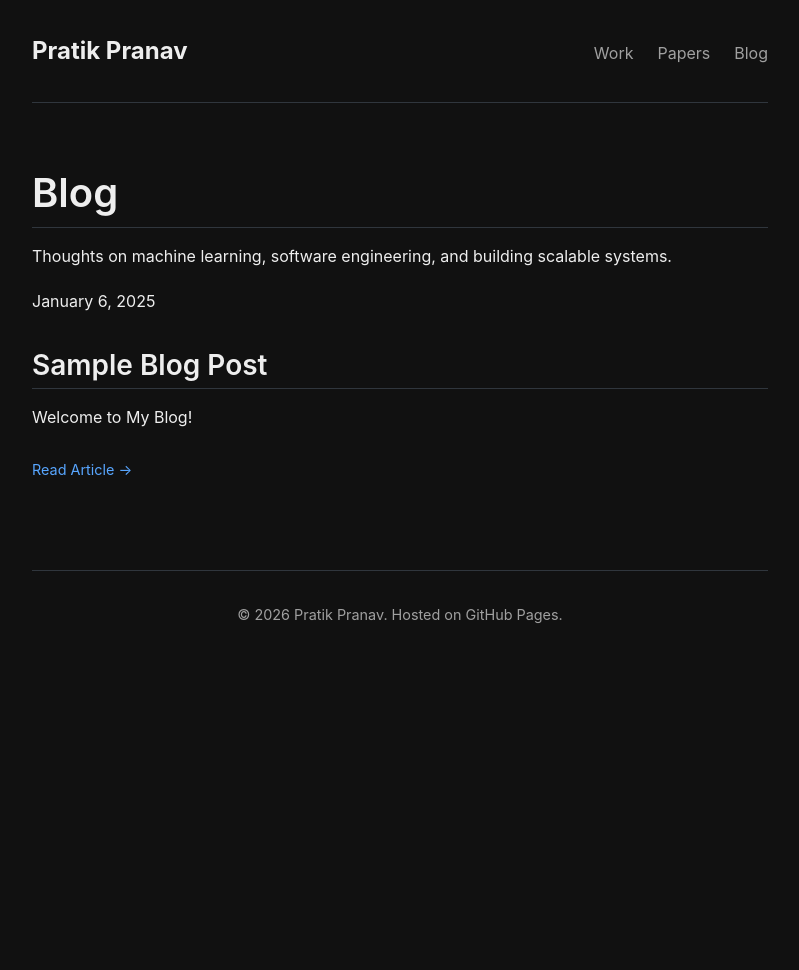
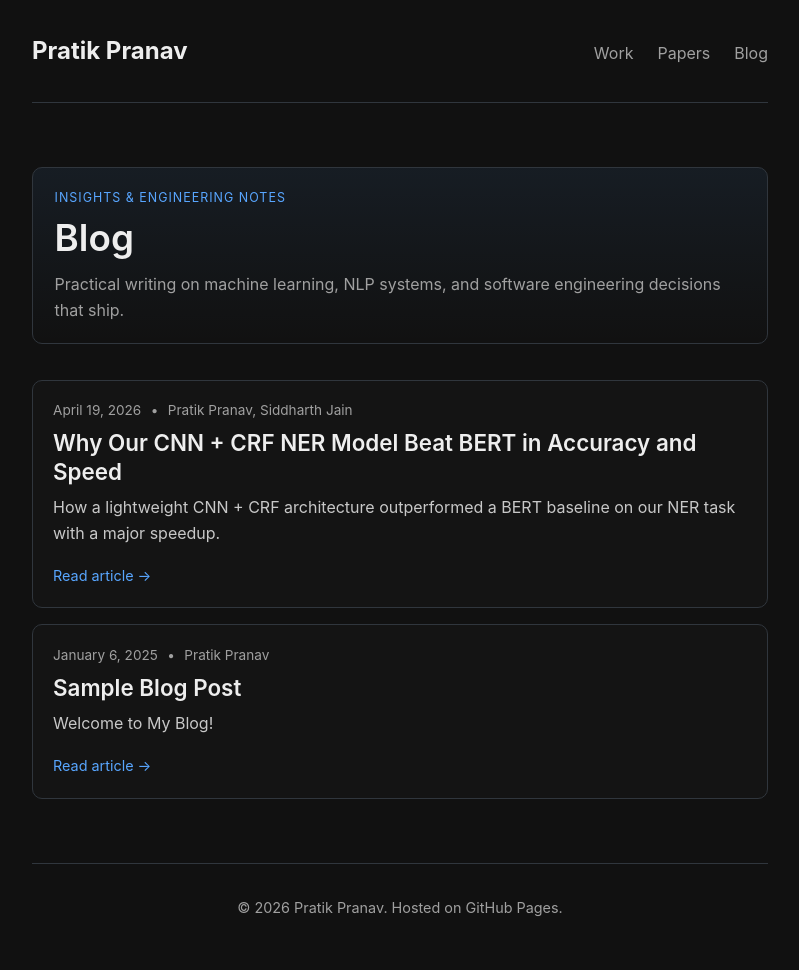
Before and after one commit to pratkpranav/pratkpranav.github.io, a Jekyll site: the page built from blog/index.md, in a window 1280 px wide. Shown: the whole page, without its empty margins (240-1039 px from the left). Built offline with Jekyll 4.4.1, drawn with Linux system fonts in a browser that asks for light colours; before the commit the page ends 900 px from its top, so only the background shows below that.

Commit message:
Add CNN+CRF NER blog post and refresh blog UI

```diff
--- a/_layouts/post.html
+++ b/_layouts/post.html
@@ -6,7 +6,11 @@ layout: default
   <header class="post-header">
     <small class="post-date">{{ page.date | date: "%B %-d, %Y" }}</small>
     <h1 class="post-title">{{ page.title }}</h1>
-    <p class="post-author">by {{ page.author | default: site.author }}</p>
+    {% if page.authors %}
+      <p class="post-author">by {{ page.authors | join: ", " }}</p>
+    {% else %}
+      <p class="post-author">by {{ page.author | default: site.author }}</p>
+    {% endif %}
   </header>
 
   <div class="post-content">
--- /dev/null
+++ b/_posts/2026-04-19-cnn-crf-ner-practical-win.md
@@ -0,0 +1,38 @@
+---
+layout: post
+title: "Why Our CNN + CRF NER Model Beat BERT in Accuracy and Speed"
+date: 2026-04-19
+authors:
+  - Pratik Pranav
+  - Siddharth Jain
+tags: [Machine Learning, NLP, NER, Production Systems]
+excerpt: "How a lightweight CNN + CRF architecture outperformed a BERT baseline on our NER task with a major speedup."
+---
+
+When people talk about Named Entity Recognition today, the first answer is usually BERT or some transformer model. That makes sense because these models are strong and have done well across many language tasks. But in real applied machine learning work, the biggest or most popular model is not always the right one.
+
+The better question is much simpler: what works well on your data, what gives stable results, and what can run fast enough to be useful in a real system? That is the direction we took while building our NER model, and interestingly, the answer for us was not a heavy transformer setup.
+
+Our approach was built around a fairly simple idea. Instead of depending fully on a large language architecture for everything, we started with a pretrained embedding model to get strong language representations, then used a CNN to learn local text patterns, and finally used a CRF layer to make the final tag sequence cleaner and more consistent.
+
+At a high level, that is the architecture:
+
+- **Pretrained embeddings** for strong initial language understanding
+- **CNN layers** to capture local context and phrase-level signals
+- **CRF decoding** to enforce cleaner and more valid output tag sequences
+
+What I like about this setup is that each part has a clear responsibility. The embeddings bring language understanding. The CNN brings efficiency and local pattern learning. The CRF brings structure to final predictions. There is no unnecessary complexity, and that is exactly why it worked well for us.
+
+In many practical NER problems, you do not always need a very large model reasoning across everything in a deep way. A lot of value comes from understanding local context properly and predicting entity spans consistently. If the representation is already good and the data has repeatable patterns, a lighter architecture can perform very strongly.
+
+On our data, this model performed better than our BERT-based baseline. The BERT-based model was around **61%**, while this model reached around **67%**. On top of that, it was roughly **10× faster**.
+
+That is the kind of outcome that gets your attention quickly because people often assume a simpler model may gain speed but lose quality. In our case, that did not happen. We saw a meaningful lift in performance while also getting a major speed improvement. That made the model not just better on metrics, but far more practical for real usage.
+
+I think this is an important reminder for anyone working on applied ML systems. There is often too much focus on whether a model is state of the art in a general benchmark sense, and not enough focus on whether it is the right fit for the specific task.
+
+In production settings, speed matters. Serving cost matters. Simplicity matters. Ease of iteration matters. If a model is fashionable but slower, harder to tune, and not better on your data, that is not much of a win. In contrast, if a model gives better accuracy and is 10 times faster, it changes the whole deployment discussion.
+
+For us, this was not about avoiding transformers for the sake of it. It was about being honest about the task and choosing an architecture that matched it well. A pretrained embedding model gave us strong starting features. A CNN captured the local signals that matter in NER. A CRF cleaned up the final sequence predictions.
+
+Together, they gave us a model that was simpler, faster, and better on our dataset than the BERT baseline. In the end, that is what matters most: not whether the architecture sounds impressive, but whether it solves the problem well.
--- a/assets/css/modern.css
+++ b/assets/css/modern.css
@@ -209,9 +209,14 @@ section {
     margin-bottom: 0.5rem;
 }
 
-.post-date {
+.post-date,
+.post-author {
     color: var(--text-secondary);
-    font-size: 0.9rem;
+    font-size: 0.95rem;
+}
+
+.post-author {
+    margin-bottom: 0;
 }
 
 .post-content {
@@ -239,26 +244,73 @@ section {
     border-radius: 6px;
 }
 
-.blog-grid {
+.blog-page {
+    margin-top: 1rem;
+}
+
+.blog-hero {
+    margin-bottom: 2.2rem;
+    padding: 1.25rem 1.35rem;
+    border: 1px solid var(--border-color);
+    border-radius: 10px;
+    background: linear-gradient(180deg, rgba(88, 166, 255, 0.08) 0%, rgba(88, 166, 255, 0) 100%);
+}
+
+.blog-hero h1 {
+    margin-top: 0.35rem;
+    margin-bottom: 0.65rem;
+    border: none;
+    padding-bottom: 0;
+    font-size: 2.3rem;
+}
+
+.blog-kicker {
+    color: var(--accent-color);
+    font-size: 0.78rem;
+    text-transform: uppercase;
+    letter-spacing: 0.08em;
+    margin-bottom: 0.25rem;
+}
+
+.blog-subtitle {
+    color: var(--text-secondary);
+    margin-bottom: 0;
+}
+
+.blog-list {
     display: grid;
-    gap: 1.5rem;
+    gap: 1rem;
 }
 
 .blog-card {
-    padding: 0;
-    border: none;
-    border-bottom: 1px solid var(--border-color);
-    padding-bottom: 1.5rem;
-    border-radius: 0;
+    padding: 1.2rem 1.25rem;
+    border: 1px solid var(--border-color);
+    border-radius: 10px;
+    background-color: rgba(255, 255, 255, 0.01);
+    transition: border-color 0.2s ease, transform 0.2s ease;
 }
 
 .blog-card:hover {
-    border-color: var(--border-color);
-    /* No hover effect on border for list items */
+    border-color: var(--accent-color);
+    transform: translateY(-2px);
 }
 
-.blog-card:last-child {
-    border-bottom: none;
+.blog-card-meta {
+    color: var(--text-secondary);
+    font-size: 0.85rem;
+    margin-bottom: 0.4rem;
+}
+
+.blog-divider {
+    margin: 0 0.35rem;
+}
+
+.blog-title {
+    margin-top: 0;
+    margin-bottom: 0.55rem;
+    border: none;
+    padding-bottom: 0;
+    font-size: 1.4rem;
 }
 
 .blog-title a {
@@ -267,6 +319,11 @@ section {
 
 .blog-title a:hover {
     color: var(--accent-color);
+}
+
+.blog-excerpt {
+    color: #c8c8c8;
+    margin-bottom: 0.6rem;
 }
 
 /* Footer */
--- a/blog/index.md
+++ b/blog/index.md
@@ -3,26 +3,39 @@ layout: default
 title: Blog
 ---
 
-<section class="container post-container">
-    <div class="blog-header">
-        <h1>Blog</h1>
-        <p>
-            Thoughts on machine learning, software engineering, and building scalable systems.
-        </p>
-    </div>
+<section class="container post-container blog-page">
+  <div class="blog-hero">
+    <p class="blog-kicker">Insights & Engineering Notes</p>
+    <h1>Blog</h1>
+    <p class="blog-subtitle">
+      Practical writing on machine learning, NLP systems, and software engineering decisions that ship.
+    </p>
+  </div>
 
-    <div class="blog-grid">
-        {% for post in site.posts %}
-        <article class="blog-card">
-            <span class="blog-date">{{ post.date | date: "%B %-d, %Y" }}</span>
-            <h2 class="blog-title">
-                <a href="{{ post.url }}">{{ post.title }}</a>
-            </h2>
-            <p class="blog-excerpt">
-                {{ post.excerpt | strip_html | truncatewords: 30 }}
-            </p>
-            <a href="{{ post.url }}" class="card-link">Read Article →</a>
-        </article>
-        {% endfor %}
-    </div>
+  <div class="blog-list">
+    {% for post in site.posts %}
+    <article class="blog-card">
+      <div class="blog-card-meta">
+        <span class="blog-date">{{ post.date | date: "%B %-d, %Y" }}</span>
+        {% if post.authors %}
+          <span class="blog-divider">•</span>
+          <span class="blog-authors">{{ post.authors | join: ", " }}</span>
+        {% elsif post.author %}
+          <span class="blog-divider">•</span>
+          <span class="blog-authors">{{ post.author }}</span>
+        {% endif %}
+      </div>
+
+      <h2 class="blog-title">
+        <a href="{{ post.url }}">{{ post.title }}</a>
+      </h2>
+
+      <p class="blog-excerpt">
+        {{ post.excerpt | strip_html | truncatewords: 34 }}
+      </p>
+
+      <a href="{{ post.url }}" class="card-link">Read article →</a>
+    </article>
+    {% endfor %}
+  </div>
 </section>
```
